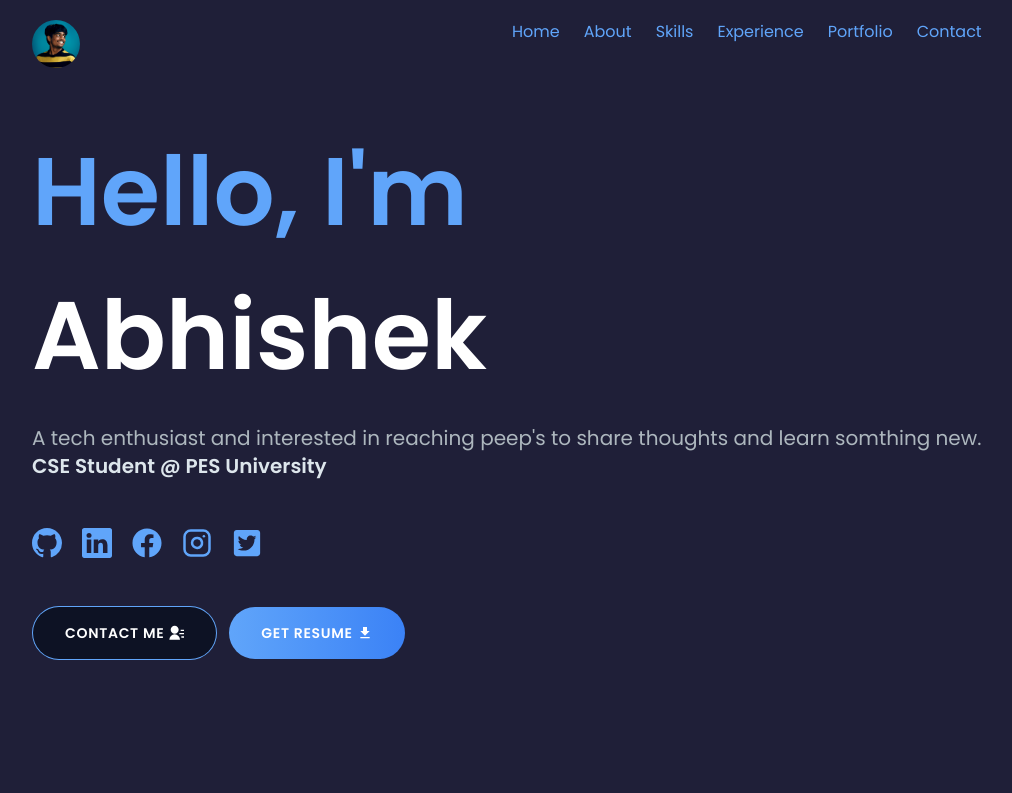
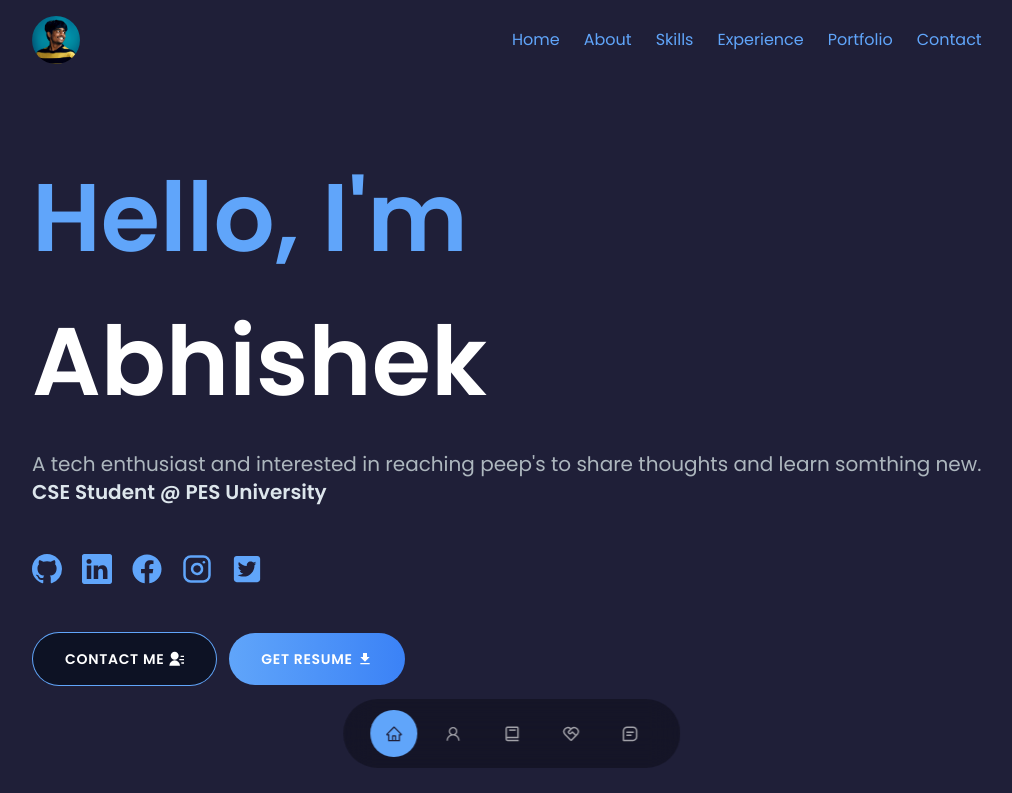
Before and after one commit to its-abhishek/AbhishekHonnapure, a React (Create React App) app: page / in a window 1280 px wide. Shown: the top 793 px of the page, without its empty margins (128-1140 px from the left). Built offline with nearby package versions, Linux system fonts and the light colour scheme.

Commit message:
style: major change in header

```diff
--- a/src/App.jsx
+++ b/src/App.jsx
@@ -1,6 +1,7 @@
 import { useState, useEffect } from "react";
 import Header from "./components/header/Header";
 import Navbar from "./components/nav/Navbar";
+import Nav from "./components/nav/Nav";
 import About from "./components/about/About";
 import Experience from "./components/skills/Skills";
 import Services from "./components/education/Education";
@@ -42,7 +43,7 @@ const App = () => {
     <>
       <Navbar />
       <Header />
-      {/* {currentPath !== "/" && currentPath !== "/home" && <Nav />} */}
+      <Nav />
       <About />
       <Experience />
       <Services />
--- a/src/components/header/Header.jsx
+++ b/src/components/header/Header.jsx
@@ -10,7 +10,7 @@ import { FiInstagram } from 'react-icons/fi'
 
 const HeaderLayput = () => {
   return (
-    <div className="container grid grid-cols-1 sm:grid-cols-12 md:mt-8">
+    <div className="container grid grid-cols-1 md:h-screen sm:grid-cols-12 md:-mt-16">
       <motion.div
         initial={{ opacity: 0, scale: 0.5 }}
         animate={{ opacity: 1, scale: 1 }}
--- a/src/components/nav/Navbar.jsx
+++ b/src/components/nav/Navbar.jsx
@@ -4,15 +4,15 @@ import logo from "../../assets/me-about.jpg";
 
 const Navbar = ({ currentPath, scrollToSection }) => {
   return (
-    <div className="container py-5">
+    <div className="hidden md:block container py-4 ">
       <div className="grid md:grid-cols-2">
-        <div className="hidden md:block">
+        <div>
           <a href="/">
             <img src={logo} className="w-12 h-12 rounded-full" alt="Logo"></img>
           </a>
         </div>
-        <div className="overflow-x-auto">
-          <ul className="flex items-center flex-row gap-6 text-base">
+        <div className="overflow-x-auto md:overflow-x-hidden flex items-center">
+          <ul className="flex flex-row gap-6 text-base">
             {links.map((link) => (
               <li key={link.id}>
                 <a
```
